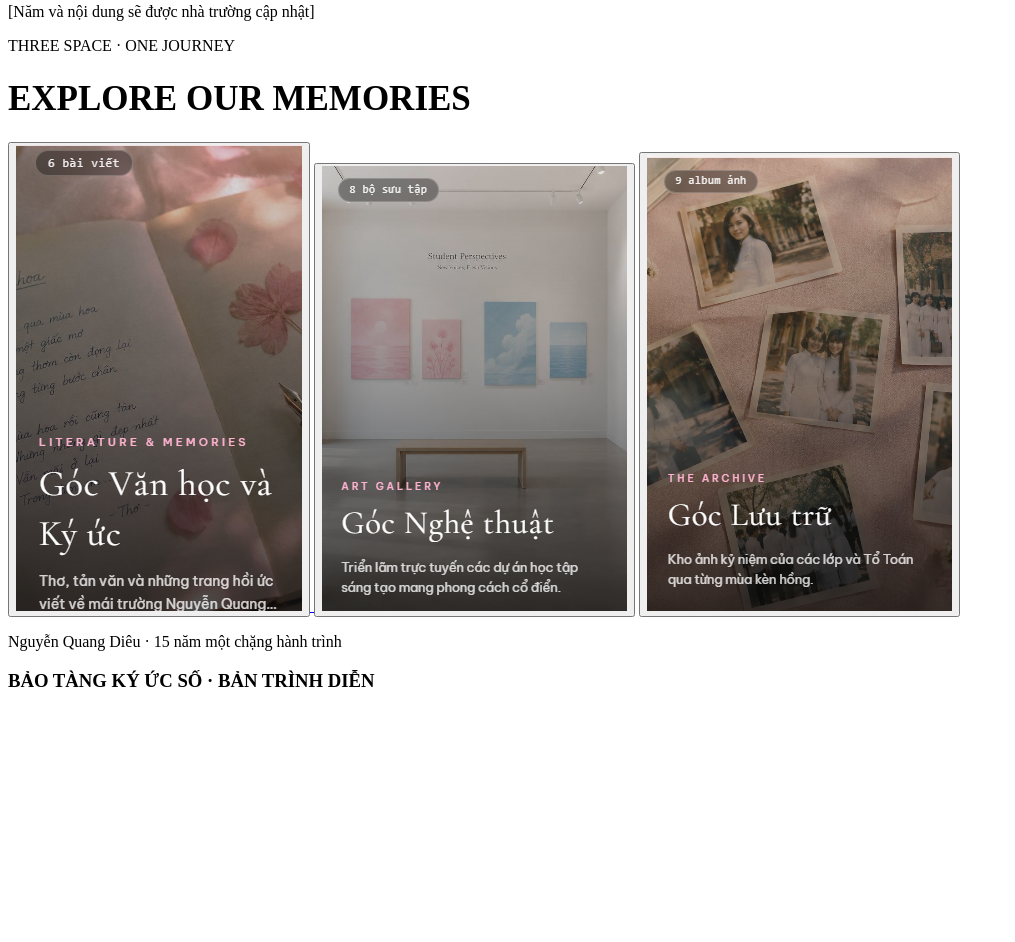
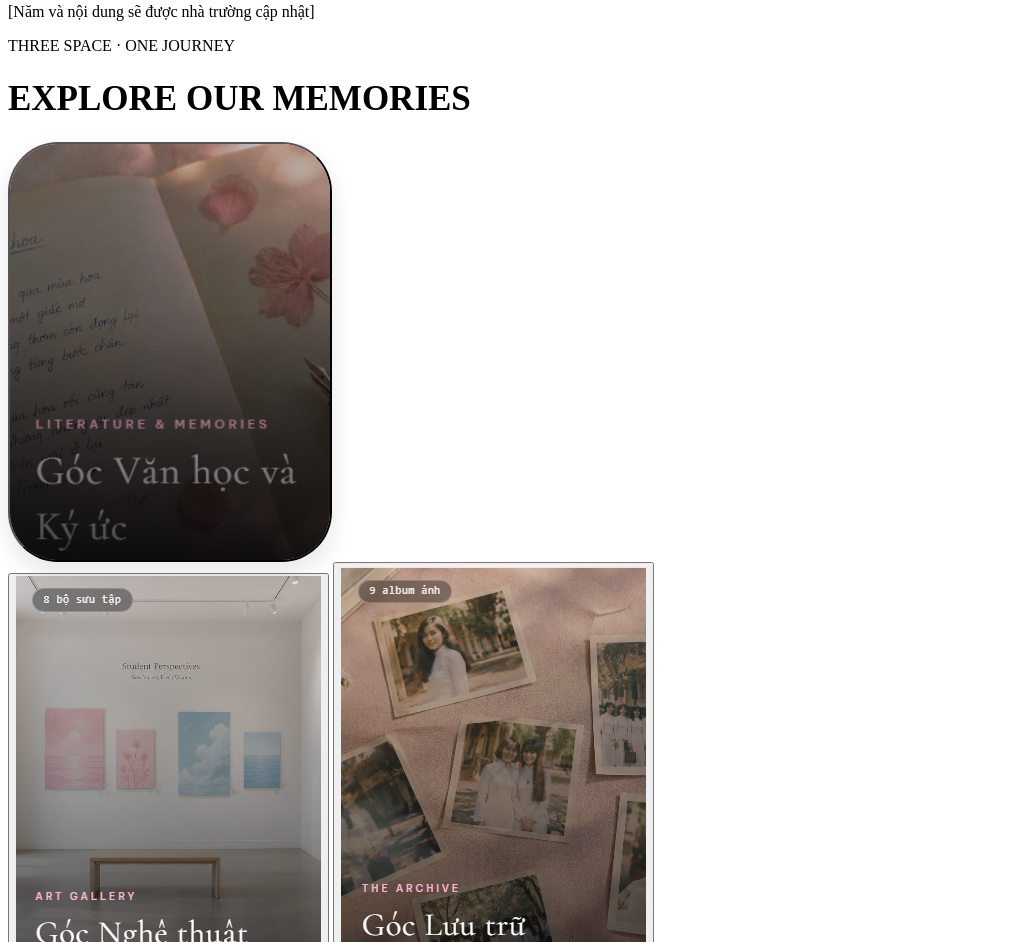
Before and after one commit to quangminhskibidisigma-png/joest-r, a plain HTML site: page gioithieu.html in a window 1280 px wide. Shown: the part 1272-2214 px from the top of the page, without its empty margins (0-1015 px from the left). Before the commit the page ends 1983 px from the top, so only its background shows below. Drawn offline with Linux system fonts and the light colour scheme; files that its build step writes are made by us from their sources; files whose address does not match are found by name.

Commit message:
Update HTML structure and stylesheet link

```diff
--- a/gioithieu.html
+++ b/gioithieu.html
@@ -4,7 +4,7 @@
     <meta charset="UTF-8" />
     <meta name="viewport" content="width=, initial-scale=1.0" />
     <title>Giới thiệu</title>
-    <link rel="stylesheet" href="../code 2/index.css">
+    <link rel="stylesheet" href="css/style.css">
   </head>
   <body>
     <header>
```
